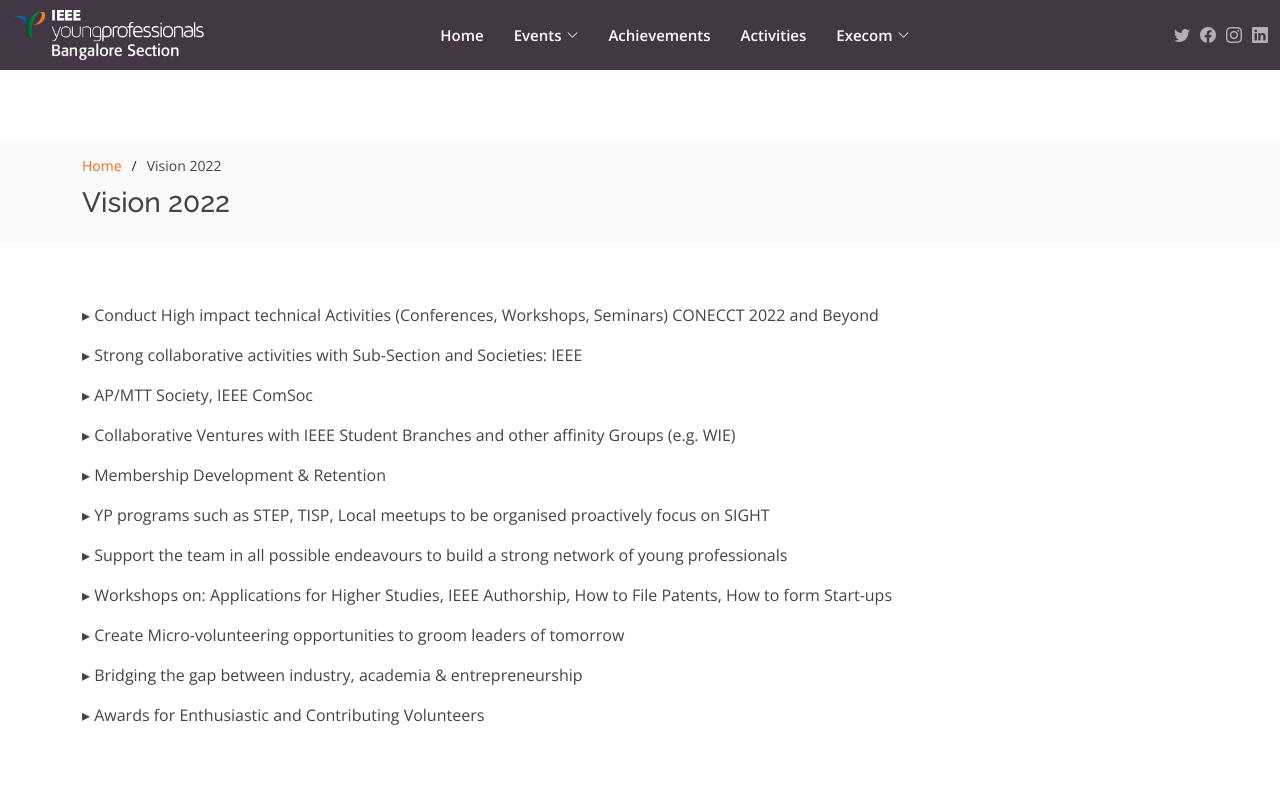
After one commit to KetanKeshav/IEEE-YP-BS, a PHP site: page /vision.php in a window 1280 px wide. The commit adds this page. Run offline with PHP 8.4, Linux system fonts and the light colour scheme.

Commit message:
added values page and vhanged navbar position

```diff
--- a/assets/css/style.css
+++ b/assets/css/style.css
@@ -99,15 +99,18 @@ h1, h2, h3, h4, h5, h6 {
 # Header
 --------------------------------------------------------------*/
 #header {
-  background: rgba(21, 5, 23, 0.25);
+  background: rgba(21, 5, 23, 0.8);
   transition: all 0.5s;
   z-index: 997;
-  position: relative;
+  position: initial;
   height: 70px;
+  width: 100%;
+
 }
 @media (max-width: 992px) {
   #header {
     height: 60px;
+
   }
 }
 #header.fixed-top, #header.header-inner-pages {
@@ -471,6 +474,7 @@ section {
 
 .section-title {
   text-align: center;
+  padding-top: 50px;
   padding-bottom: 30px;
 }
 .section-title h2 {
--- /dev/null
+++ b/vision.php
@@ -0,0 +1,69 @@
+<?php
+$active = 'vision';
+?>
+<!DOCTYPE html>
+<html lang="en">
+
+<head>
+    <meta charset="utf-8">
+    <meta content="width=device-width, initial-scale=1.0" name="viewport">
+
+    <title>Vision 2022 | IEEE YP Bangalore Section</title>
+    <meta content="" name="description">
+    <meta content="" name="keywords">
+
+    <?php include 'include/head.php'; ?>
+
+</head>
+
+<body>
+    <?php include 'components/header-inner.php'; ?>
+
+    <main id="main" class="scrolled-offset">
+
+<!-- ======= Breadcrumbs ======= -->
+<section id="breadcrumbs" class="breadcrumbs">
+  <div class="container">
+
+    <ol>
+      <li><a href="index.php">Home</a></li>
+      <li>Vision 2022</li>
+    </ol>
+    <h2>Vision 2022</h2>
+
+  </div>
+</section><!-- End Breadcrumbs -->
+
+<section class="inner-page">
+  <div class="container">
+
+<p>▸ Conduct High impact technical Activities (Conferences, Workshops, Seminars) CONECCT 2022 and Beyond</p>
+
+<p>▸ Strong collaborative activities with Sub-Section and Societies: IEEE</p>
+
+<p>▸ AP/MTT Society, IEEE ComSoc</p>
+
+<p>▸ Collaborative Ventures with IEEE Student Branches and other affinity Groups (e.g. WIE)</p>
+
+<p>▸ Membership Development & Retention</p>
+
+<p>▸ YP programs such as STEP, TISP, Local meetups to be organised proactively focus on SIGHT</p>
+
+<p>▸ Support the team in all possible endeavours to build a strong network of young professionals</p>
+
+<p>▸ Workshops on: Applications for Higher Studies, IEEE Authorship, How to File Patents, How to form Start-ups</p>
+
+<p>▸ Create Micro-volunteering opportunities to groom leaders of tomorrow</p>
+
+<p>▸ Bridging the gap between industry, academia & entrepreneurship</p>
+
+<p>▸ Awards for Enthusiastic and Contributing Volunteers</p>
+
+  </div>
+</section>
+
+</main><!-- End #main -->
+
+
+
+</body>
```
Also changed, not shown: components/values.php (added, +31 -0 lines), focus.php (added, +58 -0 lines), index.php (+9 -1 lines).
